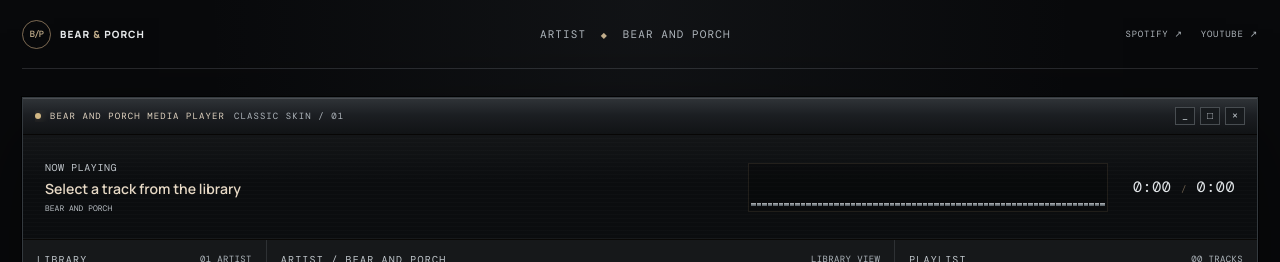
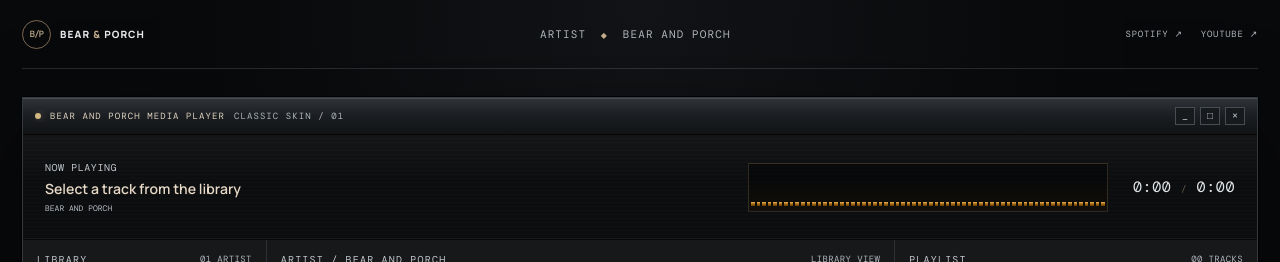
Before and after one commit to firstdivision/bear-and-porch, a React (Vite) app: page / in a window 1280 px wide. Shown: the top 262 px of the page. Built offline with nearby package versions, Linux system fonts and the light colour scheme.

Commit message:
Match EQ bars to social preview
Use segmented amber bars and a warm dark background for the live audio visualizer.

Co-authored-by: Copilot <223556219+Copilot@users.noreply.github.com>

```diff
--- a/src/winamp.css
+++ b/src/winamp.css
@@ -344,19 +344,27 @@ a {
   width: 100%;
   height: 49px;
   align-items: end;
-  gap: 1px;
+  gap: 2px;
   padding: 5px 2px;
-  border: 1px solid rgba(201, 169, 128, 0.12);
-  background: rgba(0, 0, 0, 0.25);
+  border: 1px solid rgba(201, 169, 128, 0.2);
+  background:
+    linear-gradient(0deg, rgba(105, 59, 10, 0.12), transparent 72%),
+    rgba(0, 0, 0, 0.42);
 }
 
 .spectrum i {
   min-width: 0;
   flex: 1 1 0;
   height: var(--bar, 8%);
-  min-height: 3px;
-  background: linear-gradient(0deg, #626c73, #aeb6bb 72%, #e0e4e6);
-  opacity: 0.7;
+  min-height: 4px;
+  background:
+    repeating-linear-gradient(
+      to top,
+      transparent 0 4px,
+      rgba(10, 9, 7, 0.92) 4px 6px
+    ),
+    linear-gradient(to top, #65400f 0%, #a96814 42%, #d99421 74%, #f6ce78 100%);
+  opacity: 0.88;
   transform-origin: bottom;
   transition: height 75ms linear;
 }
@@ -1572,7 +1580,7 @@ a {
 }
 
 .spectrum i {
-  opacity: 0.82;
+  opacity: 0.92;
 }
 
 .panel-heading,
```
